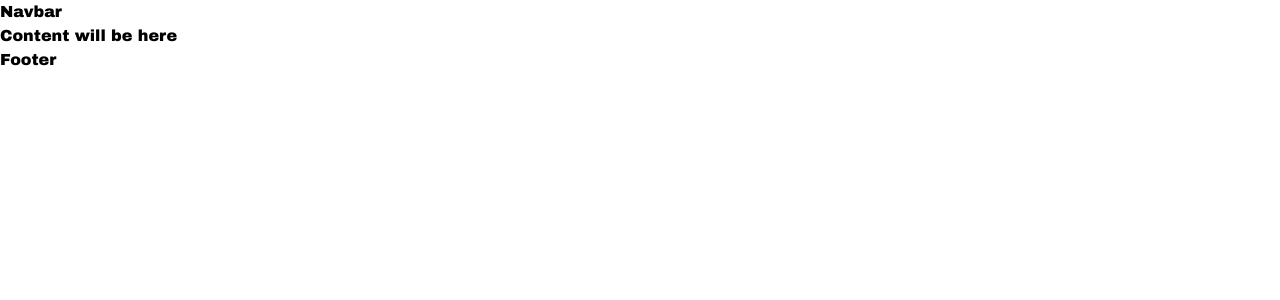
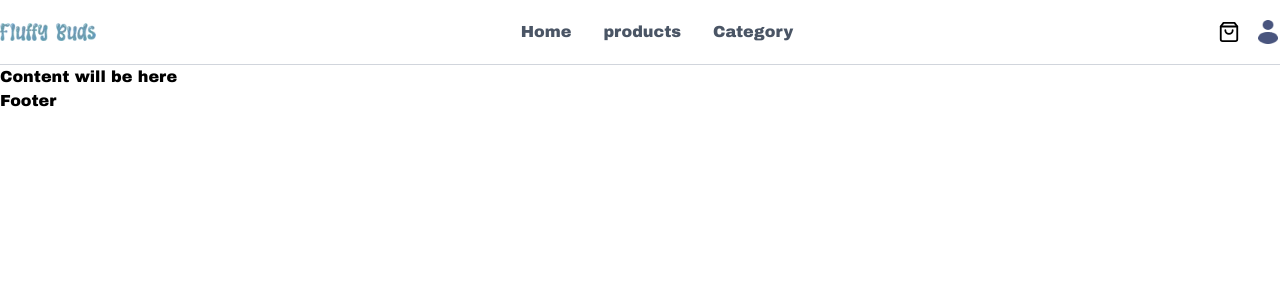
Before and after one commit to mdsajalali/fluffy-buds, a React (Vite) app: page / in a window 1280 px wide. Shown: the top 300 px of the page. Built offline with nearby package versions, Linux system fonts and the light colour scheme.

Commit message:
added: navbar ui

```diff
--- a/src/App.tsx
+++ b/src/App.tsx
@@ -1,3 +1,4 @@
+import Container from "./shared/Container";
 import Footer from "./shared/Footer";
 import Navbar from "./shared/Navbar";
 
@@ -5,9 +6,9 @@ const App = () => {
   return (
     <>
       <Navbar />
-      <div>
+      <Container>
         <h1>Content will be here</h1>
-      </div>
+      </Container>
       <Footer />
     </>
   );
--- a/src/shared/Container.tsx
+++ b/src/shared/Container.tsx
@@ -1,7 +1,7 @@
 import { ReactNode } from "react";
 
 const Container = ({ children }: { children: ReactNode }) => {
-  return <div className="max-w-[1500px] mx-auto">{children}</div>;
+  return <div className="max-w-[1500px] mx-auto px-4 lg:px-0">{children}</div>;
 };
 
 export default Container;
--- a/src/shared/Footer.tsx
+++ b/src/shared/Footer.tsx
@@ -1,10 +1,10 @@
-import React from "react";
+import Container from "./Container";
 
 const Footer = () => {
   return (
-    <div>
+    <Container>
       <h1>Footer</h1>
-    </div>
+    </Container>
   );
 };
 
--- a/src/shared/Navbar.tsx
+++ b/src/shared/Navbar.tsx
@@ -1,9 +1,58 @@
-import React from "react";
+import { Link } from "react-router-dom";
+import Container from "./Container";
 
 const Navbar = () => {
-  return <div>
-    <h1>Navbar</h1>
-  </div>;
+  return (
+    <div className="border-b border-gray-300">
+      <Container>
+        <div className="flex items-center justify-between py-5">
+          {/* Image here */}
+          <Link to="/">
+            <img className="w-24" src="/logo.webp" alt="Logo" />
+          </Link>
+
+          {/* Nav items here */}
+          <nav>
+            <ul className="flex items-center gap-8">
+              <li className="text-gray-600 cursor-pointer text-md">
+                <Link to="/">Home</Link>
+              </li>
+              <li className="text-gray-600 cursor-pointer text-md">
+                <Link to="/products">products</Link>
+              </li>
+              <li className="text-gray-600 cursor-pointer text-md">
+                <Link to="/category">Category</Link>
+              </li>
+            </ul>
+          </nav>
+          {/* cart here */}
+          <div className="flex items-center gap-4">
+            <svg
+              className="cursor-pointer"
+              stroke="currentColor"
+              fill="none"
+              stroke-width="2"
+              viewBox="0 0 24 24"
+              stroke-linecap="round"
+              stroke-linejoin="round"
+              height="22"
+              width="22"
+              xmlns="http://www.w3.org/2000/svg"
+            >
+              <path d="M6 2L3 6v14a2 2 0 0 0 2 2h14a2 2 0 0 0 2-2V6l-3-4z"></path>
+              <line x1="3" y1="6" x2="21" y2="6"></line>
+              <path d="M16 10a4 4 0 0 1-8 0"></path>
+            </svg>
+            <img
+              className="w-6 h-6 object-contain cursor-pointer"
+              src="/profile_icon.png"
+              alt="Profile"
+            />
+          </div>
+        </div>
+      </Container>
+    </div>
+  );
 };
 
 export default Navbar;
```
Also changed, not shown: public/profile_icon.png (added).
